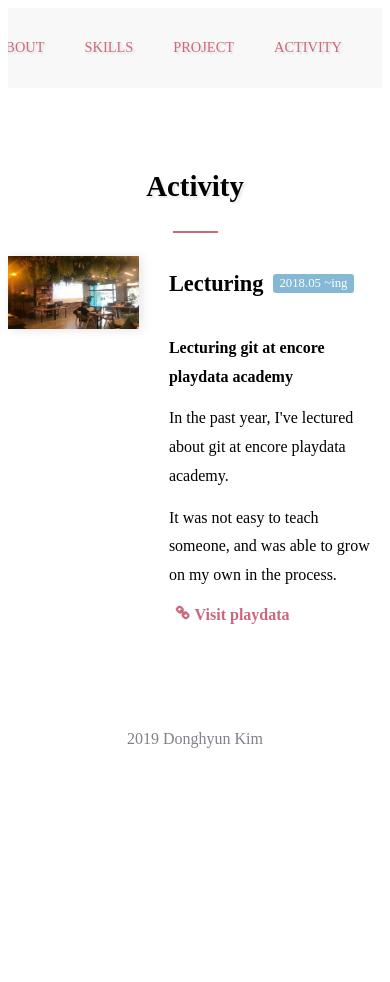
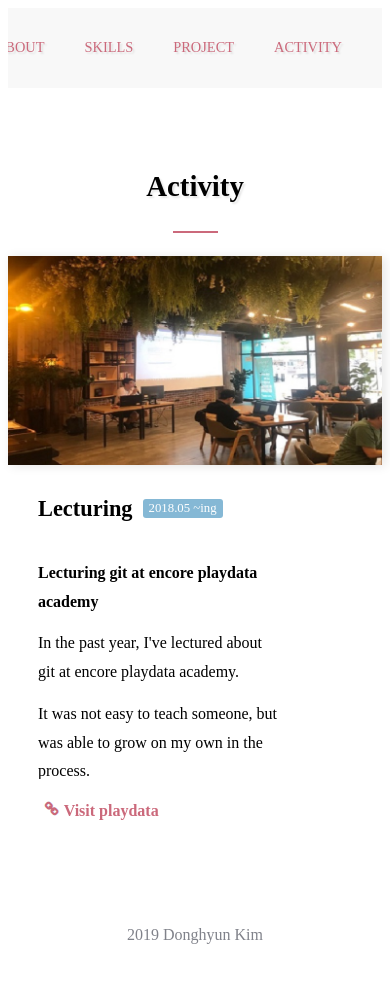
Before and after one commit to deepmining3825/donghyun.info, a Vue app: page /activity in a window 390 px wide. Before the commit the page ends 844 px from the top, so only its background shows below. Built offline with nearby package versions, Linux system fonts and the light colour scheme.

Commit message:
css 수정

```diff
--- a/src/views/ActivityView.vue
+++ b/src/views/ActivityView.vue
@@ -13,7 +13,7 @@
                 <div class="activity-detail">
                     <p class="activity-detail__text">Lecturing git at encore playdata academy</p>
                     <p class="activity-detail__text">In the past year, I've lectured about git at encore playdata academy.</p>
-                    <p class="activity-detail__text">It was not easy to teach someone, and was able to grow on my own in the process.</p>
+                    <p class="activity-detail__text">It was not easy to teach someone, but was able to grow on my own in the process.</p>
                     <ul class="activity-links">
                         <li>
                             <a id="activity-links-playdata" href="https://playdata.io/" target="_blank">
@@ -111,6 +111,10 @@ export default {
     padding: inherit;
     margin-top: -20px;
 }
+img {
+    max-width: 100%;
+    height: auto;
+}
 a {
     color: #cb697b;
     font-weight: 700;
@@ -123,4 +127,13 @@ li {
 a:hover {
     color: #abcee2;
 }
+@media (max-width: 768px) {
+    .activity-activity {
+        flex-direction: column;
+    }
+    .activity-image {
+        width: 100%;
+    }
+}
+
 </style>
```
Also changed, not shown: src/assets/lecturing.jpg.
